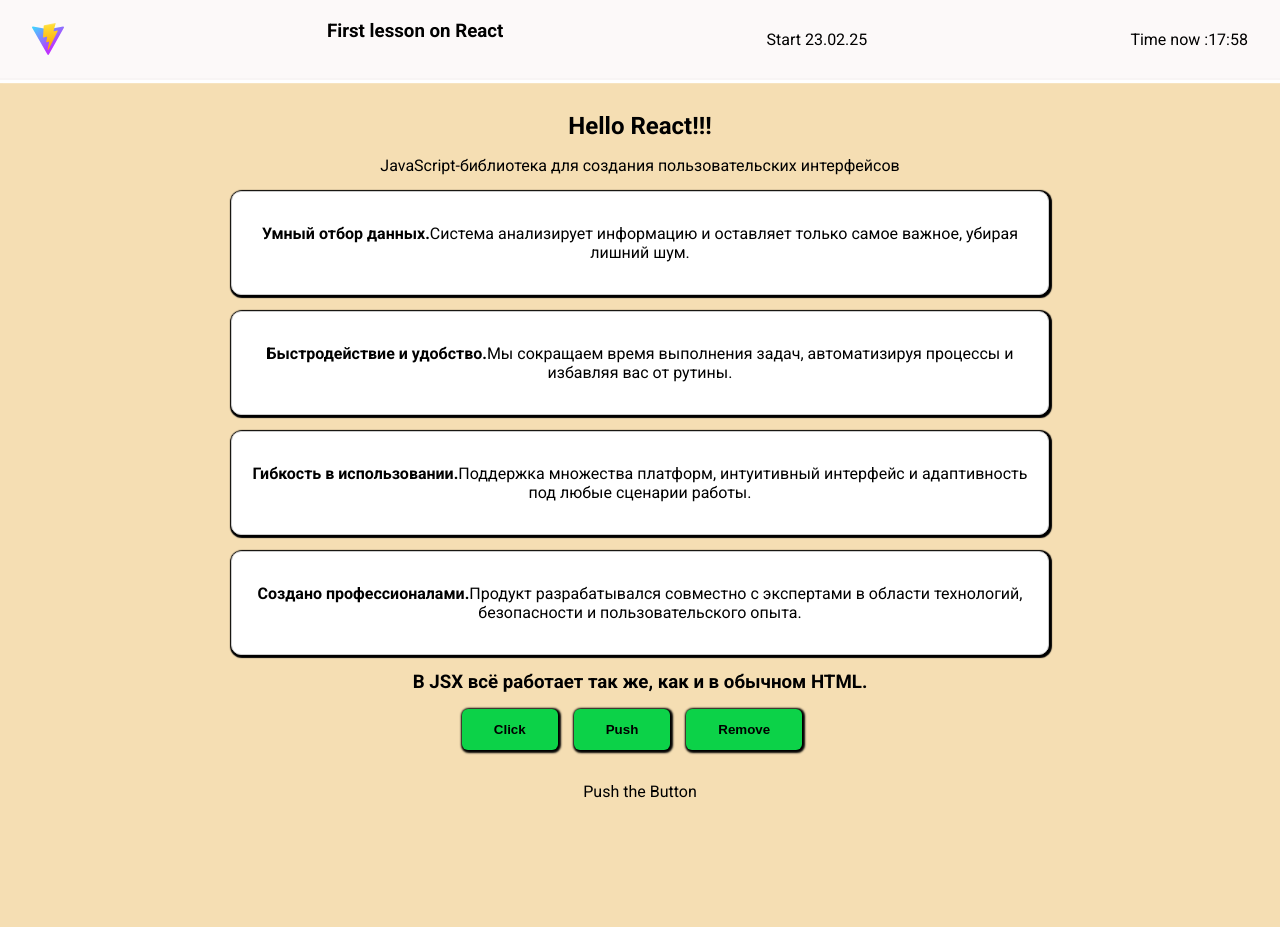
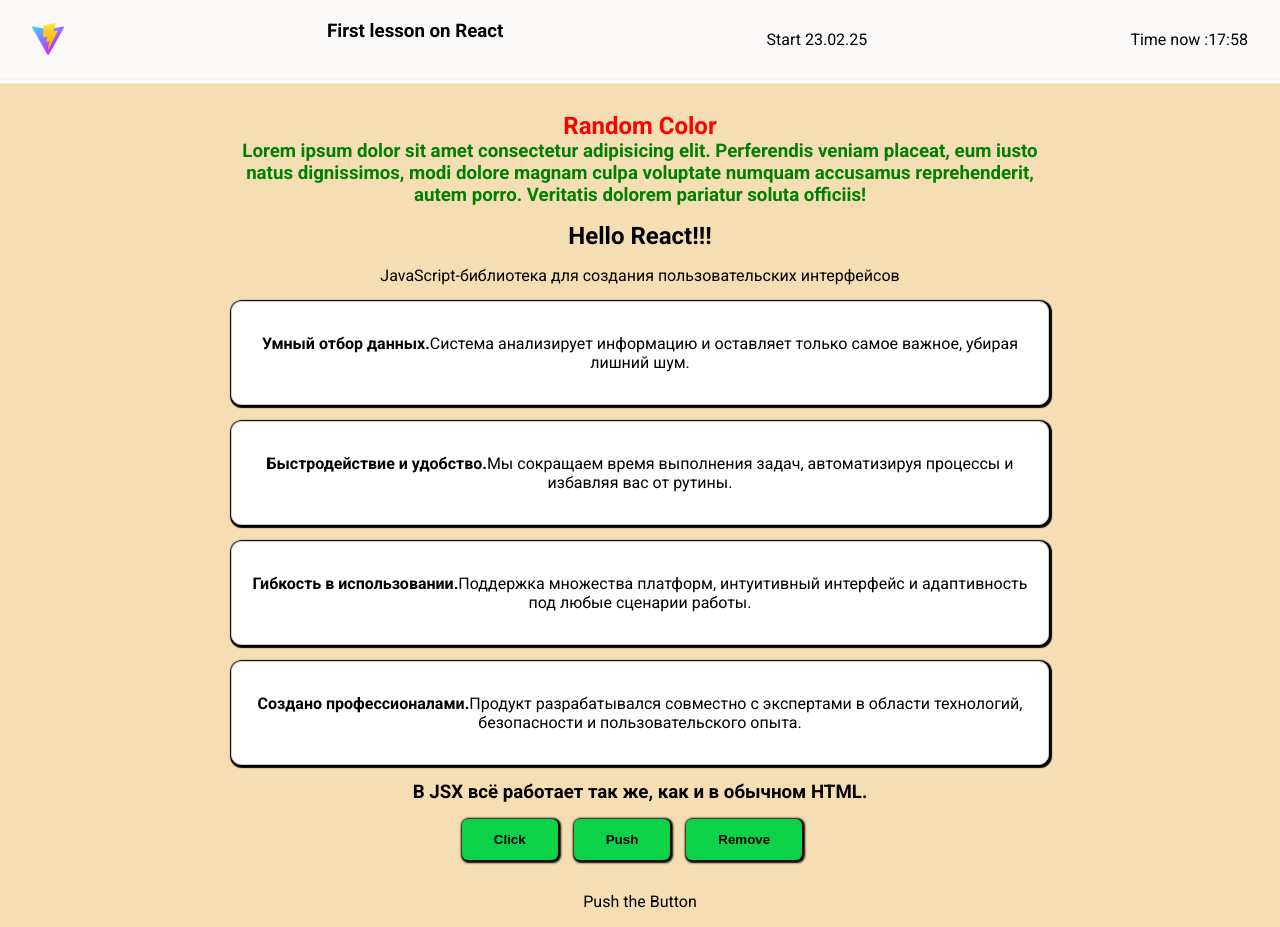
Before and after one commit to romanbarinov84/React-lesson-one, a React (Vite) app: page / in a window 1280 px wide. Before the commit the page ends 817 px from the top, so only its background shows below. Built offline with nearby package versions, Linux system fonts and the light colour scheme.

Commit message:
create file tabsSection.jsx

```diff
--- a/src/App.jsx
+++ b/src/App.jsx
@@ -1,12 +1,16 @@
 import Header from "./components/Header";
 import GetSection from "./components/section";
 import GetSectionTwo from "./components/GetSectionTwo";
+import IntroSection from "./components/introSection";
+
 
 function App() {
   return (
     <div>
       <Header />
+
       <main>
+        <IntroSection/>
         <GetSection />
         <GetSectionTwo />
       </main>
--- /dev/null
+++ b/src/components/introSection.jsx
@@ -0,0 +1,24 @@
+import React from "react";
+{/*export default function IntroSection(){
+    return(
+        <section>
+            <h1 style={{color:"red"}}>
+             RANDOM TEXT
+            </h1>
+            <h3>
+              Lorem ipsum dolor sit amet consectetur adipisicing elit. Perferendis veniam placeat, eum iusto natus dignissimos, modi dolore magnam culpa voluptate numquam accusamus reprehenderit, autem porro. Veritatis dolorem pariatur soluta officiis!
+
+            </h3>
+        </section>
+    )
+}*/}
+
+export default function IntroSection(){
+    return React.createElement(
+        "section",
+        null,
+       [React.createElement("h1",{style:{color:"red"},key:1 }, "Random Color"),
+        React.createElement("h3",{style:{color:"green"} ,key:2},"Lorem ipsum dolor sit amet consectetur adipisicing elit. Perferendis veniam placeat, eum iusto natus dignissimos, modi dolore magnam culpa voluptate numquam accusamus reprehenderit, autem porro. Veritatis dolorem pariatur soluta officiis!")
+       ]
+    )
+}
```
Also changed, not shown: src/components/tabsSection.jsx (added).
